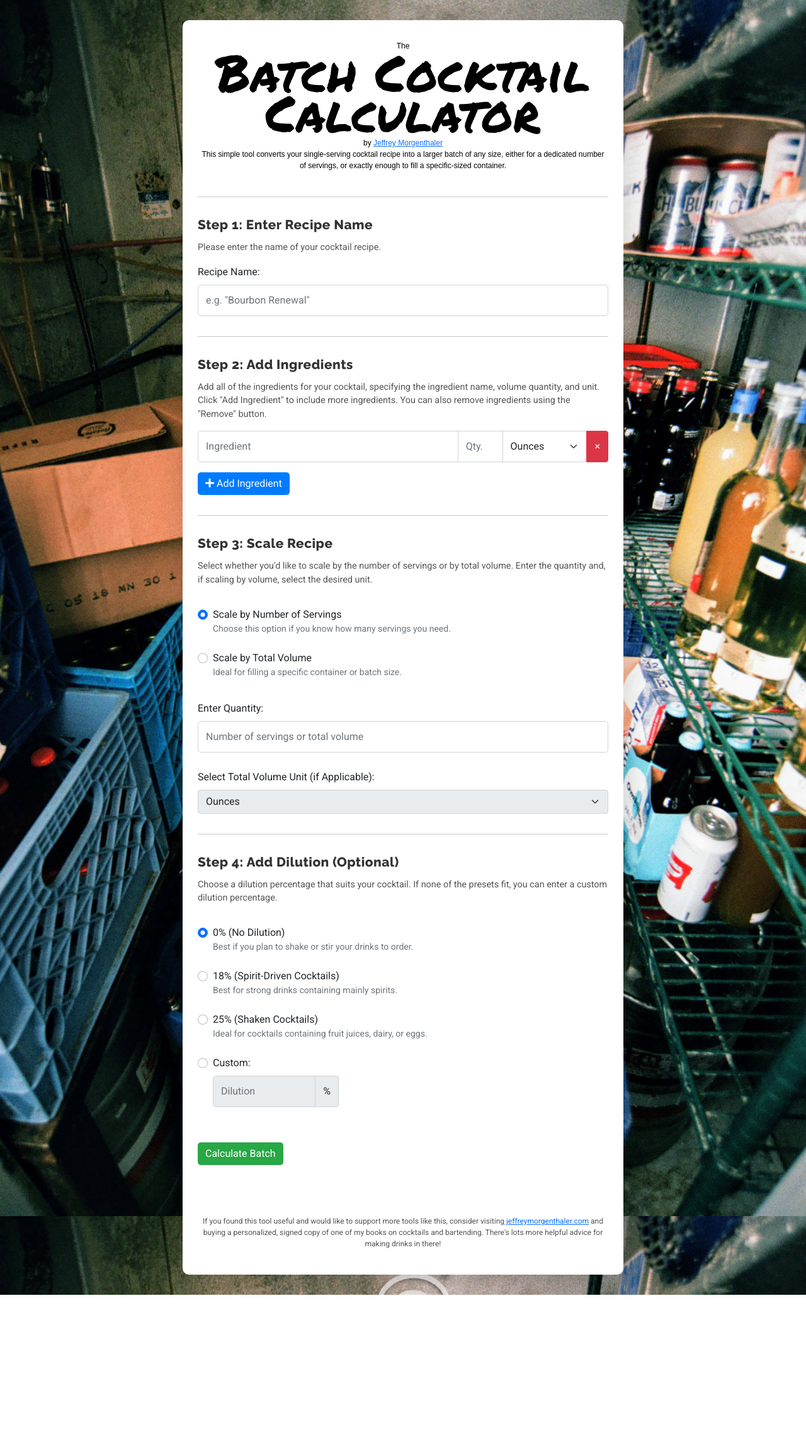
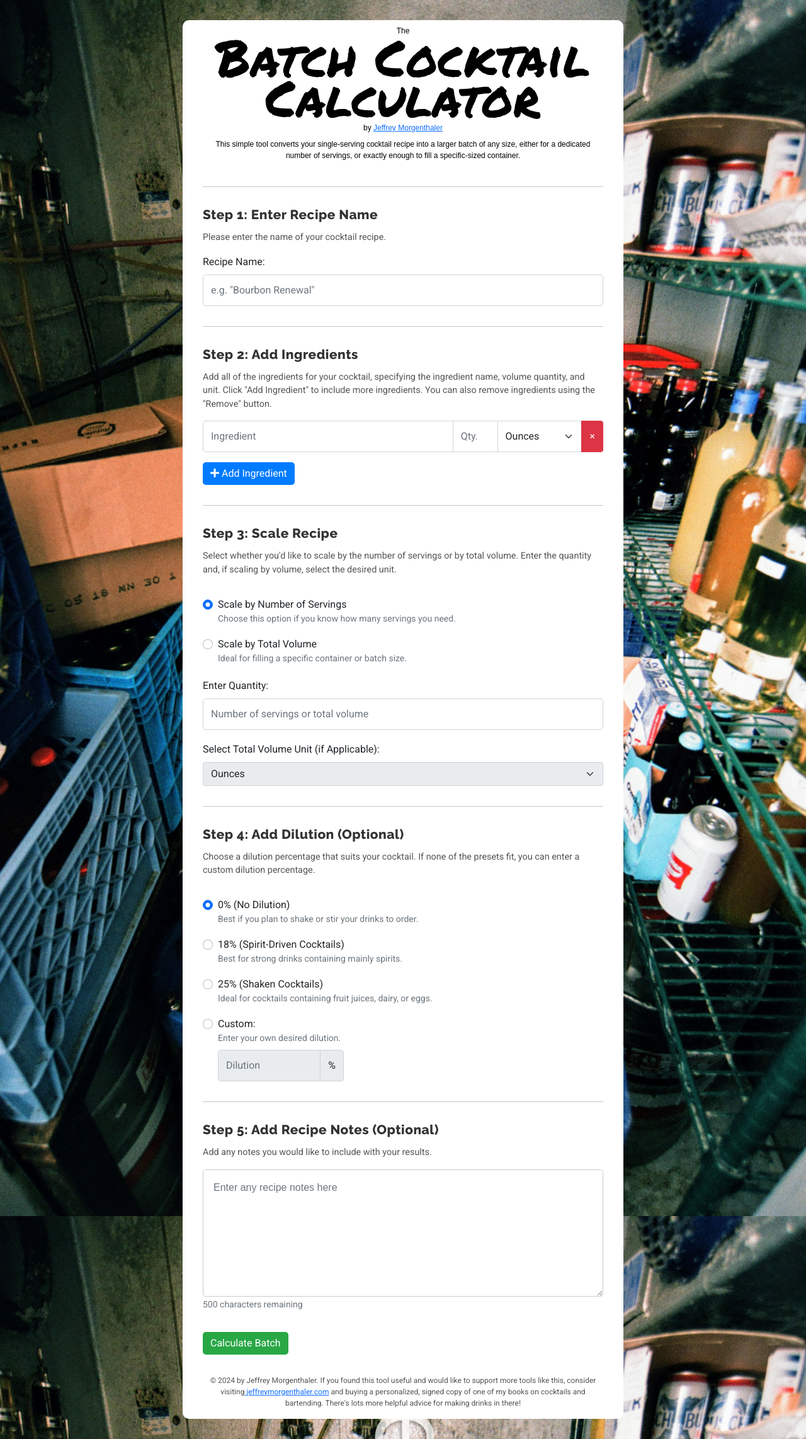
Before and after one commit to Syrupmath/batch-calculator, a plain HTML site: page index.html in a window 1280 px wide. Shown: the whole page at 63% size. Before the commit the page ends 2056 px from the top, so only its background shows below. Drawn offline with nearby package versions, Linux system fonts and the light colour scheme.

Commit message:
Update index.html

```diff
--- a/index.html
+++ b/index.html
@@ -21,30 +21,30 @@
 <meta name="theme-color" content="#ffffff">
 </head>
 <body>
-        <div class="form-container container p-4 shadow-lg">
+        <div class="form-container">
 
-    <!-- Header Section -->
+<!-- HEADER SECTION -->
 	<header>
 	<p>The</p>
 	<h1>Batch Cocktail Calculator</h1>
-	    <p>by <a href="https://jeffreymorgenthaler.com/the-batch-cocktail-calculator/" target="_blank" aria-label="Link to my website, opens in a new window">Jeffrey Morgenthaler</a></p>
-	    <p>This simple tool converts your single-serving cocktail recipe into a larger batch of any size, either for a dedicated number of servings, or exactly enough to fill a specific-sized container.</p>
+	<p id="author">by <a href="https://jeffreymorgenthaler.com/the-batch-cocktail-calculator/" target="_blank" aria-label="Link to my website, opens in a new window">Jeffrey Morgenthaler</a></p>
+	<p>This simple tool converts your single-serving cocktail recipe into a larger batch of any size, either for a dedicated number of servings, or exactly enough to fill a specific-sized container. <span id="urlinfo">Find it at www.batchcalc.com</span></p>
 	</header>
 
-	<hr />
+<!-- SECTION DIVIDER --><hr />
 
-    <!-- Recipe Name Input -->
-	<div id="recipe-name-section" class="mb-4">
+<!-- RECIPE NAME IMPUT SECTION -->
+	<div id="recipe-name-section">
 	    <h2 class="step-title">Step 1: Enter Recipe Name</h2>
 	    <p>Please enter the name of your cocktail recipe.</p>
 	    <label for="recipe-name" class="form-label">Recipe Name:</label>
 	    <input type="text" id="recipe-name" class="form-control" placeholder="e.g. &quot;Bourbon Renewal&quot;">
 	</div>
 
-<hr />
+<!-- SECTION DIVIDER --><hr />
 
-    <!-- Ingredient List Section -->
-    <div id="ingredient-section" class="mb-4">
+<!-- INGREDIENT INPUT SECTION -->
+    <div id="ingredient-section">
         <h2 class="step-title">Step 2: Add Ingredients</h2>
         <p>Add all of the ingredients for your cocktail, specifying the ingredient name, volume quantity, and unit. Click "Add Ingredient" to include more ingredients. You can also remove ingredients using the "Remove" button.</p>
         <ul id="ingredient-list" class="list-unstyled">
@@ -55,22 +55,22 @@
 </button>
     </div>
 
-    <hr />
+<!-- SECTION DIVIDER --><hr />
 
-    <!-- Batch Scaling Options -->
-<div id="scaling-section" class="mb-4">
+<!-- BATCH SCALING SECTION -->
+<div id="scaling-section">
     <h2 class="step-title">Step 3: Scale Recipe</h2>
     <p>Select whether you'd like to scale by the number of servings or by total volume. Enter the quantity and, if scaling by volume, select the desired unit.</p>
 
     <!-- Scaling Option Radio Buttons -->
-    <div class="form-check mb-2">
+    <div class="form-check">
         <input class="form-check-input" type="radio" name="scaling-option" value="servings" id="scaling-servings" checked>
         <label class="form-check-label" for="scaling-servings">
             Scale by Number of Servings
         </label>
         <small class="text-muted d-block">Choose this option if you know how many servings you need.</small>
     </div>
-    <div class="form-check mb-3">
+    <div class="form-check">
         <input class="form-check-input" type="radio" name="scaling-option" value="volume" id="scaling-volume">
         <label class="form-check-label" for="scaling-volume">
             Scale by Total Volume
@@ -79,13 +79,13 @@
     </div>
 
     <!-- Scaling Value Input -->
-    <div class="form-group mt-3">
+    <div class="form-group">
         <label for="scaling-value" class="form-label">Enter Quantity:</label>
         <input type="number" id="scaling-value" class="form-control" placeholder="Number of servings or total volume">
     </div>
 
     <!-- Volume Unit Select (Only enabled when "Scale by Volume" is selected) -->
-    <div class="form-group mt-2">
+    <div class="form-group">
         <label for="volume-unit" class="form-label">Select Total Volume Unit (if Applicable):</label>
         <select id="volume-unit" class="form-select" disabled>
             <option value="oz">Ounces</option>
@@ -96,15 +96,14 @@
     </div>
 </div>
 
-<hr />
+<!-- SECTION DIVIDER --><hr />
 
-    <!-- Dilution Options -->
-<div id="dilution-section" class="mb-4">
+<!-- DILUTION SECTION -->
+<div id="dilution-section">
     <h2 class="step-title">Step 4: Add Dilution (Optional)</h2>
     <p>Choose a dilution percentage that suits your cocktail. If none of the presets fit, you can enter a custom dilution percentage.</p>
 
-    <!-- Predefined Dilution Options -->
-    <div class="form-check mb-2">
+    <div class="form-check">
         <input class="form-check-input" type="radio" name="dilution-option" id="dilution-none" value="0" checked>
         <label class="form-check-label" for="dilution-none">
             0% (No Dilution)
@@ -112,14 +111,14 @@
 	<small class="text-muted d-block">Best if you plan to shake or stir your drinks to order.</small>
 
     </div>
-    <div class="form-check mb-2">
+    <div class="form-check">
         <input class="form-check-input" type="radio" name="dilution-option" id="dilution-18" value="18">
         <label class="form-check-label" for="dilution-18">
             18% (Spirit-Driven Cocktails)
         </label>
         <small class="text-muted d-block">Best for strong drinks containing mainly spirits.</small>
     </div>
-    <div class="form-check mb-2">
+    <div class="form-check">
         <input class="form-check-input" type="radio" name="dilution-option" id="dilution-25" value="25">
         <label class="form-check-label" for="dilution-25">
             25% (Shaken Cocktails)
@@ -127,12 +126,13 @@
         <small class="text-muted d-block">Ideal for cocktails containing fruit juices, dairy, or eggs.</small>
     </div>
 
-    <!-- Custom Dilution Option -->
     <div class="form-check">
         <input class="form-check-input" type="radio" name="dilution-option" id="dilution-custom" value="custom">
         <label class="form-check-label" for="dilution-custom">
             Custom:
         </label>
+        <small class="text-muted d-block">Enter your own desired dilution.</small>
+
         <div class="input-group mt-2" style="max-width: 200px;">
             <input type="number" id="custom-dilution" class="form-control" placeholder="Dilution" disabled>
             <span class="input-group-text">%</span>
@@ -140,49 +140,63 @@
     </div>
 </div>
 
-    <!-- Calculate Button -->
+<!-- SECTION DIVIDER --><hr />
+
+
+<!-- INSTRUCTIONS SECTION -->
+<div id="instructions-section">
+    <h2 class="step-title">Step 5: Add Recipe Notes (Optional)</h2>
+    <p>Add any notes you would like to include with your results.</p>
+    <textarea id="recipe-instructions" class="form-control" rows="7" placeholder="Enter any recipe notes here" maxlength="500"></textarea>
+    <small id="char-count" class="form-text text-muted">500 characters remaining</small>
+</div>
+
+<!-- CALCULATE BUTTON -->
 <button id="calculate-batch" class="btn btn-success">Calculate Batch</button>
 
 
+<!-- RESULTS SECTION -->
 
-
-<div id="results" class="container mt-5" style="display:none;">
-    <h2 id="results-drink-name" class="mb-2 text-center">Recipe Name</h2>
-    <p id="batch-info" class="text-center mb-4"></p> <!-- New element for batch size and dilution -->
+<div id="results" style="display:none;">
+    <h2 id="results-drink-name">Recipe Name</h2>
+    <p id="batch-info"></p>
 
     <div class="row">
         <!-- Original Recipe Card -->
-        <div class="col-md-6 mb-4">
-            <div class="card h-100 shadow-sm">
+        <div class="col-md-6">
+            <div class="card">
                 <div class="card-body">
-                    <h5 class="card-title text-center">Original Recipe</h5>
+                    <h5 id="original-recipe-header">Original Recipe</h5>
                     <pre id="original-recipe"></pre>
                 </div>
             </div>
         </div>
 
         <!-- Scaled Recipe Card -->
-        <div class="col-md-6 mb-4">
-            <div class="card h-100 shadow-sm">
+        <div class="col-md-6">
+            <div class="card">
                 <div class="card-body">
-                    <h5 id="scaled-recipe-header" class="card-title text-center">Scaled Recipe</h5>
+                    <h5 id="scaled-recipe-header">Batch Recipe</h5>
                     <pre id="scaled-recipe"></pre>
                 </div>
             </div>
         </div>
     </div>
 
-    <div class="text-center mt-4">
+    <div class="mt-4">
         <button id="print-recipe" class="btn btn-primary">Print Recipe</button>
     </div>
 </div>
 
-    <!-- Footer Section -->
-    <footer class="mt-5 text-center">
-        <p>If you found this tool useful and would like to support more tools like this, consider visiting<a href="https://jeffreymorgenthaler.com/book/" target="_blank"> jeffreymorgenthaler.com</a> and buying a personalized, signed copy of one of my books on cocktails and bartending. There's lots more helpful advice for making drinks in there!</p>
+
+<!-- FOOTER SECTION -->
+	<footer>
+	<p>&copy 2024 by Jeffrey Morgenthaler. If you found this tool useful and would like to support more tools like this, consider visiting<a href="https://jeffreymorgenthaler.com/book/" target="_blank"> jeffreymorgenthaler.com</a> and buying a personalized, signed copy of one of my books on cocktails and bartending. There's lots more helpful advice for making drinks in there!</p>
 	</footer>
 
-    <!-- Bootstrap JS and dependencies -->
+
+
+<!-- BOOTSTRAP JS AND DEPENDENCIES -->
 	<script src="https://cdn.jsdelivr.net/npm/@popperjs/core@2.9.3/dist/umd/popper.min.js"></script>
 	<script src="https://cdn.jsdelivr.net/npm/bootstrap@5.0.2/dist/js/bootstrap.min.js"></script>
 	<script src="script.js"></script>
@@ -197,9 +211,10 @@
 	}
 	</script>
 
-		<!-- 100% privacy-first analytics -->
+<!-- 100% PRIVACY-FIRST ANALYTICS -->
 	<script async defer src="https://scripts.simpleanalyticscdn.com/latest.js"></script>
 	<noscript><img src="https://queue.simpleanalyticscdn.com/noscript.gif" alt="" referrerpolicy="no-referrer-when-downgrade" /></noscript>
+
 </div>
 </body>
 </html>
```
Lines whose indentation alone changed are shown as unchanged.
